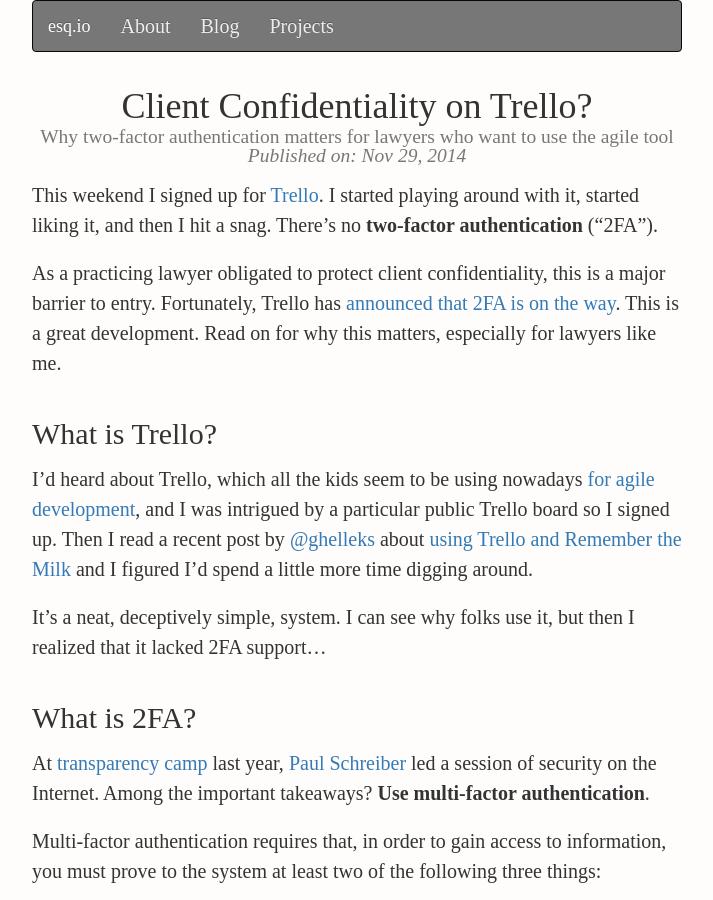
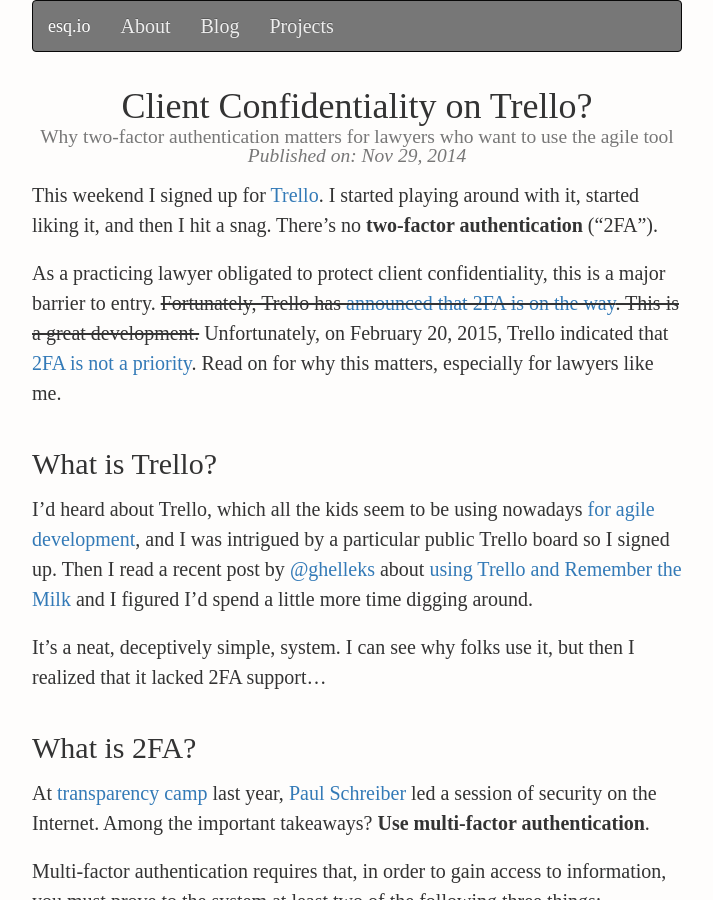
Before and after one commit to vdavez/website, a Jekyll site: the page built from _blog/2014-11-29-2fa-for-trello.md, in a window 1280 px wide and 900 px high. Shown: the whole window, without its empty margins (283-996 px from the left). Built offline with Jekyll 4.4.1, drawn with Linux system fonts in a browser that asks for light colours; nearby versions of some CDN libraries; comment, search, counter and statistics services are not loaded.

Commit message:
updated on 2FA

```diff
--- a/_blog/2014-11-29-2fa-for-trello.md
+++ b/_blog/2014-11-29-2fa-for-trello.md
@@ -9,7 +9,7 @@
 
 This weekend I signed up for [Trello](trello.com). I started playing around with it, started liking it, and then I hit a snag. There's no **two-factor authentication** ("2FA").
 
-As a practicing lawyer obligated to protect client confidentiality, this is a major barrier to entry. Fortunately, Trello has [announced that 2FA is on the way](https://trello.com/c/O6DrHazq/1532-two-factor-authentication). This is a great development. Read on for why this matters, especially for lawyers like me.
+As a practicing lawyer obligated to protect client confidentiality, this is a major barrier to entry. <del>Fortunately, Trello has [announced that 2FA is on the way](https://trello.com/c/O6DrHazq/1532-two-factor-authentication). This is a great development.</del> Unfortunately, on February 20, 2015, Trello indicated that [2FA is not a priority](https://trello.com/c/O6DrHazq/1532-two-factor-authentication). Read on for why this matters, especially for lawyers like me.
 <!--break-->
 
 ## What is Trello?
```
